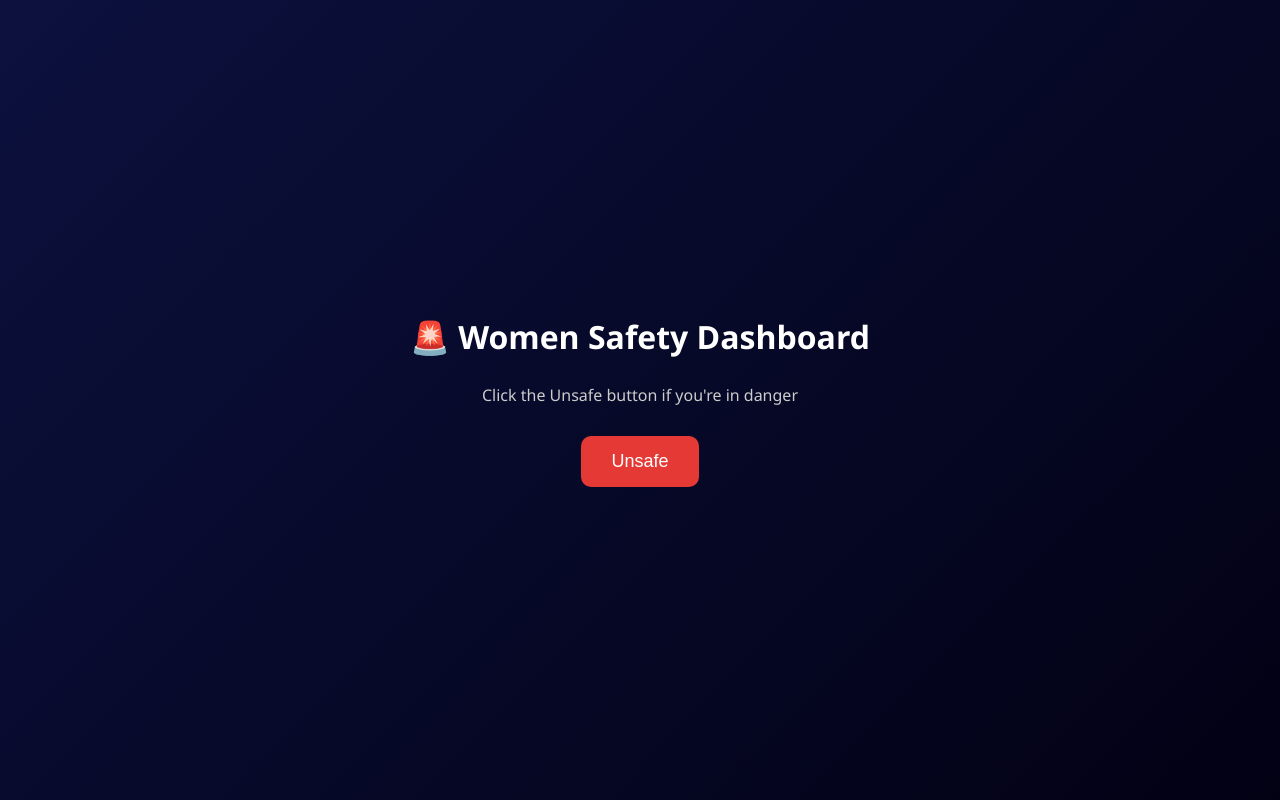
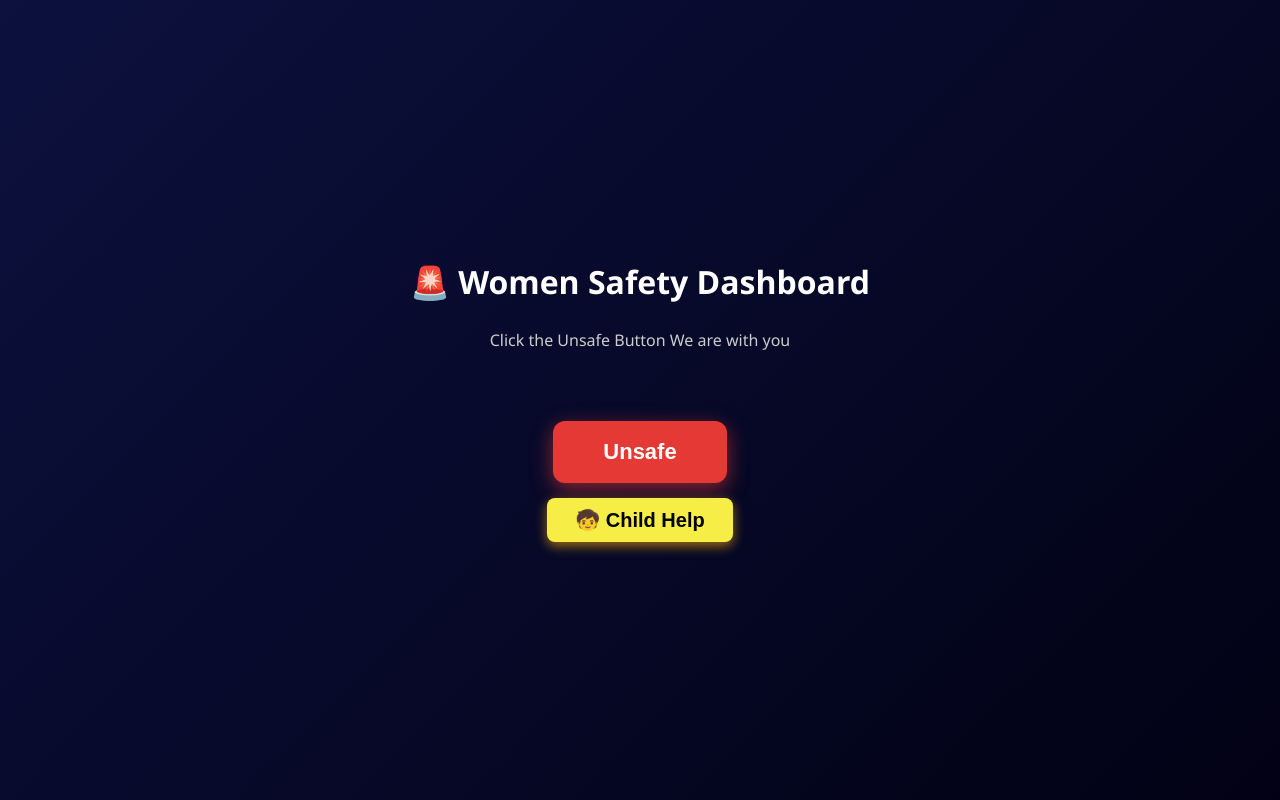
Before and after one commit to shivaganga6264/WomenSafetyApp, a plain HTML site: page dashboard.html in a window 1280 px wide. Drawn offline with Linux system fonts and the light colour scheme.

Commit message:
Update dashboard.html

```diff
--- a/dashboard.html
+++ b/dashboard.html
@@ -29,21 +29,52 @@
       margin-bottom: 30px;
       color: #ccc;
     }
+    /* Button container */
+.action-buttons {
+  display: flex;
+  flex-direction: column;
+  align-items: center;
+  gap: 15px;
+  margin-top: 40px;
+}
 
-    #unsafeBtn {
+/* Unsafe Button */
+.unsafe-btn {
   background-color: #e53935;
   color: white;
-      padding: 15px 30px;
+  font-size: 22px;
+  font-weight: bold;
+  padding: 18px 50px;
   border: none;
-      border-radius: 10px;
-      font-size: 18px;
+  border-radius: 12px;
   cursor: pointer;
-      transition: background-color 0.3s;
+  box-shadow: 0 6px 20px rgba(229, 57, 53, 0.6);
+  transition: transform 0.2s ease, box-shadow 0.2s ease;
 }
 
-    #unsafeBtn:hover {
-      background-color: #c62828;
+.unsafe-btn:hover {
+  transform: scale(1.05);
+  box-shadow: 0 10px 30px rgba(229, 57, 53, 0.8);
 }
+
+/* Child Help Button */
+.child-btn {
+  background-color: #f6ed46;
+  color: #000;
+  font-size: 20px;
+  font-weight: bold;
+  padding: 10px 28px;
+  border: none;
+  border-radius: 8px;
+  cursor: pointer;
+  box-shadow: 0 4px 12px rgba(255, 179, 0, 0.6);
+  transition: transform 0.2s ease;
+}
+
+.child-btn:hover {
+  transform: scale(1.05);
+}
+
 
     #status {
       margin-top: 20px;
@@ -55,9 +86,13 @@
 <body>
 
   <h1>🚨 Women Safety Dashboard</h1>
-  <p>Click the Unsafe button if you're in danger</p>
+  <p>Click the Unsafe Button We are with you</p>
 
-  <button id="unsafeBtn">Unsafe</button>
+  <div class="action-buttons">
+  <button id="unsafeBtn" class="unsafe-btn">Unsafe</button>
+  <button id="childHelpBtn" class="child-btn">🧒 Child Help</button>
+</div>
+
   <div id="status"></div>
 
   <!-- Register the Service Worker -->
```
Lines whose indentation alone changed are shown as unchanged.
